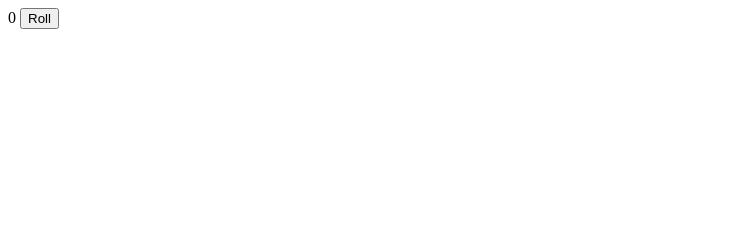
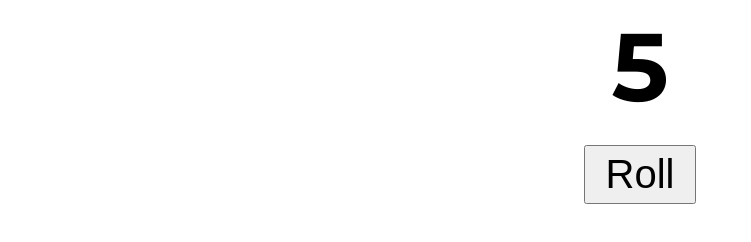
Before and after one commit to adhithyan-h-nair/learning-javascript, a plain HTML site: page Dice-roll-number/index.html in a window 1280 px wide. Both pictures are taken after a click on the button "Roll". Shown: the whole page, without its empty margins (0-751 px from the left). Drawn offline with Linux system fonts and the light colour scheme.

Commit message:
roll the dice

```diff
--- a/Dice-roll-number/index.html
+++ b/Dice-roll-number/index.html
@@ -1,14 +1,16 @@
 <!DOCTYPE html>
 <html lang="en">
-<head>
-    <meta charset="UTF-8">
-    <meta name="viewport" content="width=device-width, initial-scale=1.0">
-    <link rel="stylesheet" href="styles.css">
+  <head>
+    <meta charset="UTF-8" />
+    <meta name="viewport" content="width=device-width, initial-scale=1.0" />
+    <link rel="stylesheet" href="styles.css" />
     <title>Random Number</title>
-</head>
-<body>
-    <label id="myNumber">0</label>
-    <button type="button">Roll</button>
+  </head>
+  <body>
+    <label id="myNumber"></label>
+    <div class="container">
+      <button type="button" id="rollBtn">Roll</button>
+    </div>
     <script src="index.js"></script>
-</body>
+  </body>
 </html>
--- a/Dice-roll-number/index.js
+++ b/Dice-roll-number/index.js
@@ -0,0 +1,10 @@
+const roll = document.getElementById("rollBtn");
+const num = document.getElementById("myNumber");
+
+let min = 1;
+let max = 6;
+let rollNum;
+roll.onclick = function () {
+    rollNum = Math.floor(Math.random() * max) + min;
+    num.textContent = rollNum;
+}
--- a/Dice-roll-number/styles.css
+++ b/Dice-roll-number/styles.css
@@ -0,0 +1,25 @@
+@import url('https://fonts.googleapis.com/css2?family=Montserrat:ital,wght@0,100..900;1,100..900&display=swap');
+
+body {
+    font-family: "Montserrat", serif;
+}
+
+#myNumber{
+    display: block;
+    text-align: center;
+    font-size: 6em;
+    font-weight: bold;
+}
+
+.container{
+    display: flex;
+    justify-content: center;
+    align-items: center;
+    margin: 20px;
+}
+
+#rollBtn{
+    padding: 5px 20px;
+    font-size: 2.5em;
+    cursor: pointer;
+}
```
